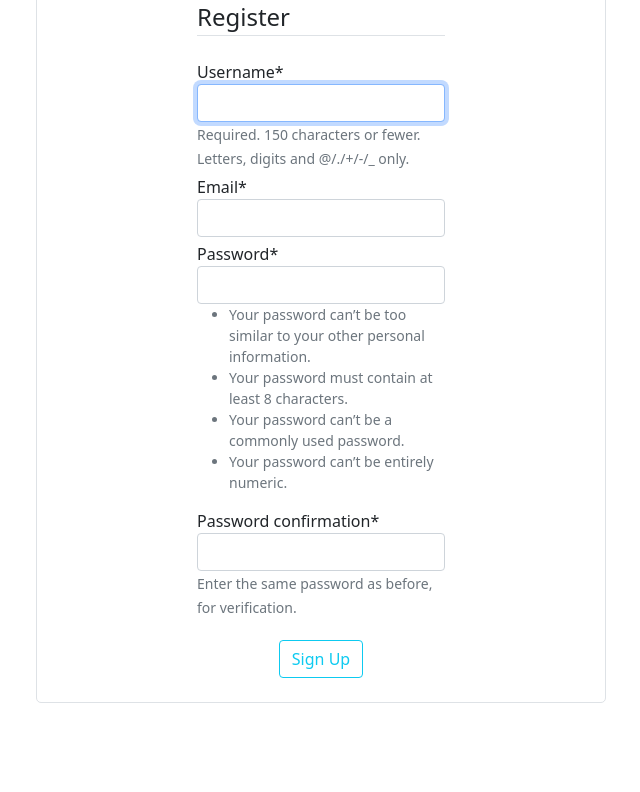
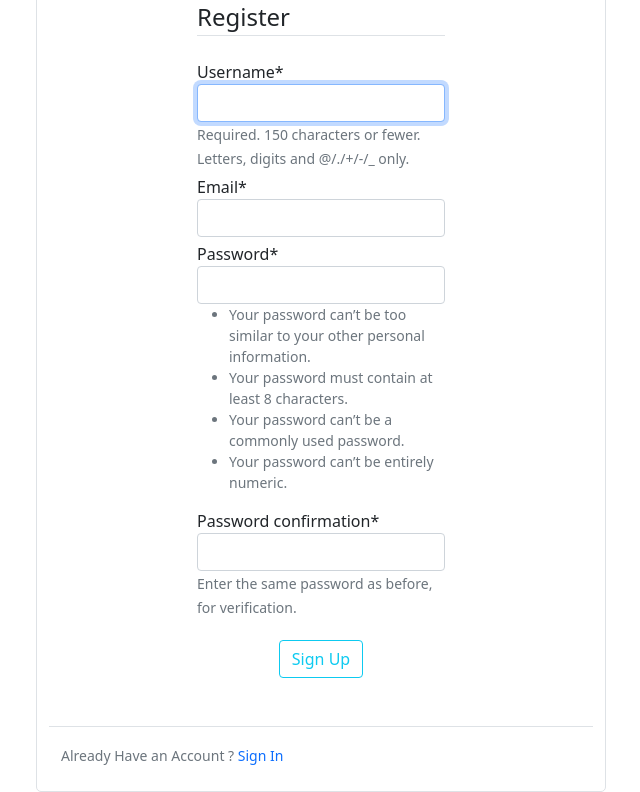
Before and after one commit to AntoanStefanov/library, a Django app: page /users/register/ in a window 1280 px wide. Shown: the part 135-927 px from the top of the page, without its empty margins (319-959 px from the left). Before the commit the page ends 838 px from the top, so only its background shows below. Run offline with Django 4.2, Linux system fonts and the light colour scheme; some libraries are stand-ins or nearby versions.

Commit message:
login register hyperlinks in pages

```diff
--- a/users/templates/users/login.html
+++ b/users/templates/users/login.html
@@ -17,6 +17,11 @@
               </div>
             </form>
           </div>
+          <div class="border-top pt-3 mt-5">
+            <small class="text-muted">
+              Need an Account ?<a class="ml-2" href="{% url 'register' %}"> Sign Up Now</a>
+            </small>
+          </div>
         </div>
       </div>
     </div>
--- a/users/templates/users/register.html
+++ b/users/templates/users/register.html
@@ -17,6 +17,11 @@
               </div>
             </form>
           </div>
+          <div class="border-top pt-3 mt-5">
+            <small class="text-muted">
+              Already Have an Account ?<a class="ml-2" href="{% url 'login' %}"> Sign In</a>
+            </small>
+          </div>
         </div>
       </div>
     </div>
--- a/website/static/website/main.css
+++ b/website/static/website/main.css
@@ -39,3 +39,7 @@ img.account-img {
   padding: 0px;
   box-shadow: none;
 }
+
+a {
+  text-decoration: none;
+}
```
